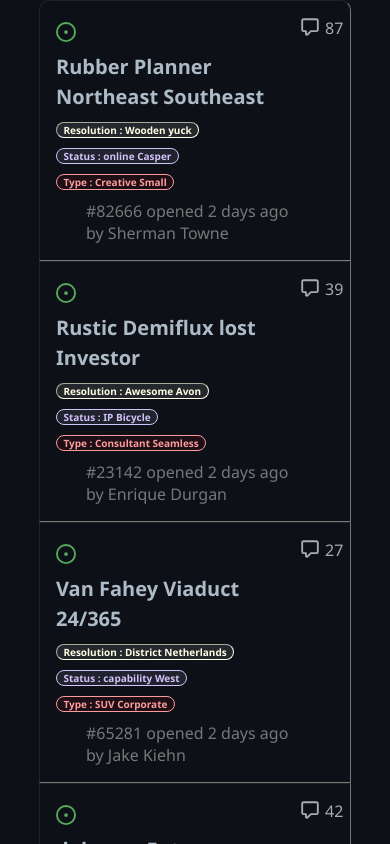
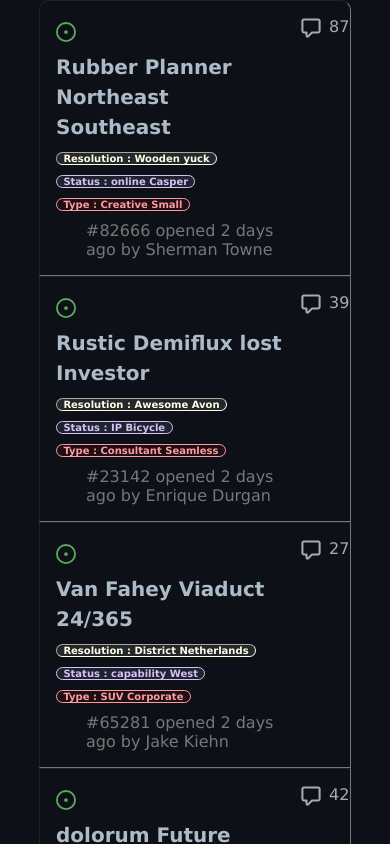
Before and after one commit to Xasanboy4070/issues, a React (Create React App) app: page / in a window 390 px wide. Shown: the top 844 px of the page. Built offline with nearby package versions, Linux system fonts and the light colour scheme; the HTML template or start-up script is replaced by a standard one.

Commit message:
new styles&working but not responsive

```diff
--- a/src/components/issue.scss
+++ b/src/components/issue.scss
@@ -2,10 +2,11 @@
   margin: 0;
   padding: 0;
   box-sizing: border-box;
-  font-family:'Segoe UI', Tahoma, Geneva, Verdana, sans-serif
+  font-family: "Lucida Sans", "Lucida Sans Regular", "Lucida Grande",
+    "Lucida Sans Unicode", Geneva, Verdana, sans-serif;
 }
 body {
-  background-color: #0D1117;
+  background-color: #0d1117;
   min-height: 100vh;
   display: flex;
   align-items: center;
@@ -14,7 +15,6 @@
 .main {
   display: flex;
   flex-direction: column;
-
 }
 .issue {
   width: 80vw;
@@ -22,11 +22,11 @@
   justify-content: space-between;
   align-content: flex-start;
   padding: 1rem;
-  border: 1px inset #777 ;
+  border: 1px inset #777;
   gap: 10px;
 
   &:hover {
-    background-color: #161B22;
+    background-color: #161b22;
   }
   &:first-of-type {
     border-top-left-radius: 10px;
@@ -73,10 +73,11 @@
         font-weight: 700;
       }
       .status {
+        cursor: pointer;
         color: #d2c3f9;
-        font-size: calc(12px - 2px );
+        font-size: calc(12px - 2px);
         font-weight: 600;
-        padding: 0 .4rem;
+        padding: 0 0.4rem;
         border: 0.5px solid #d2c3f9;
         border-radius: 20px;
         background-color: #d4c5f918;
@@ -85,9 +86,10 @@
         justify-content: center;
       }
       .type {
-        padding: 0 .4rem;
+        cursor: pointer;
+        padding: 0 0.4rem;
         color: #fd9b9d;
-        font-size: calc(12px - 2px );
+        font-size: calc(12px - 2px);
         font-weight: 600;
         border: 0.2px solid #fd9b9d;
         border-radius: 20px;
@@ -97,9 +99,10 @@
         background-color: #b6020518;
       }
       .resolution {
-        padding: 0 .4rem;
+        cursor: pointer;
+        padding: 0 0.4rem;
         color: #fffde5;
-        font-size: calc(12px - 2px );
+        font-size: calc(12px - 2px);
         font-weight: 600;
         border: 0.2px inset #fffde5;
         border-radius: 15px;
@@ -118,12 +121,17 @@
     display: flex;
     justify-content: flex-end;
     justify-items: flex-end;
-    gap: 5px;
+    gap: 7px;
     color: #aaa;
     svg {
       fill: #aaa;
-      width: 20px;
-      height: 20px;
+      width: 22px;
+      height: 22px;
+      &:hover {
+        color: #fffde5;
+        fill: #fffde5;
+        cursor: pointer;
+      }
     }
   }
 }
```
